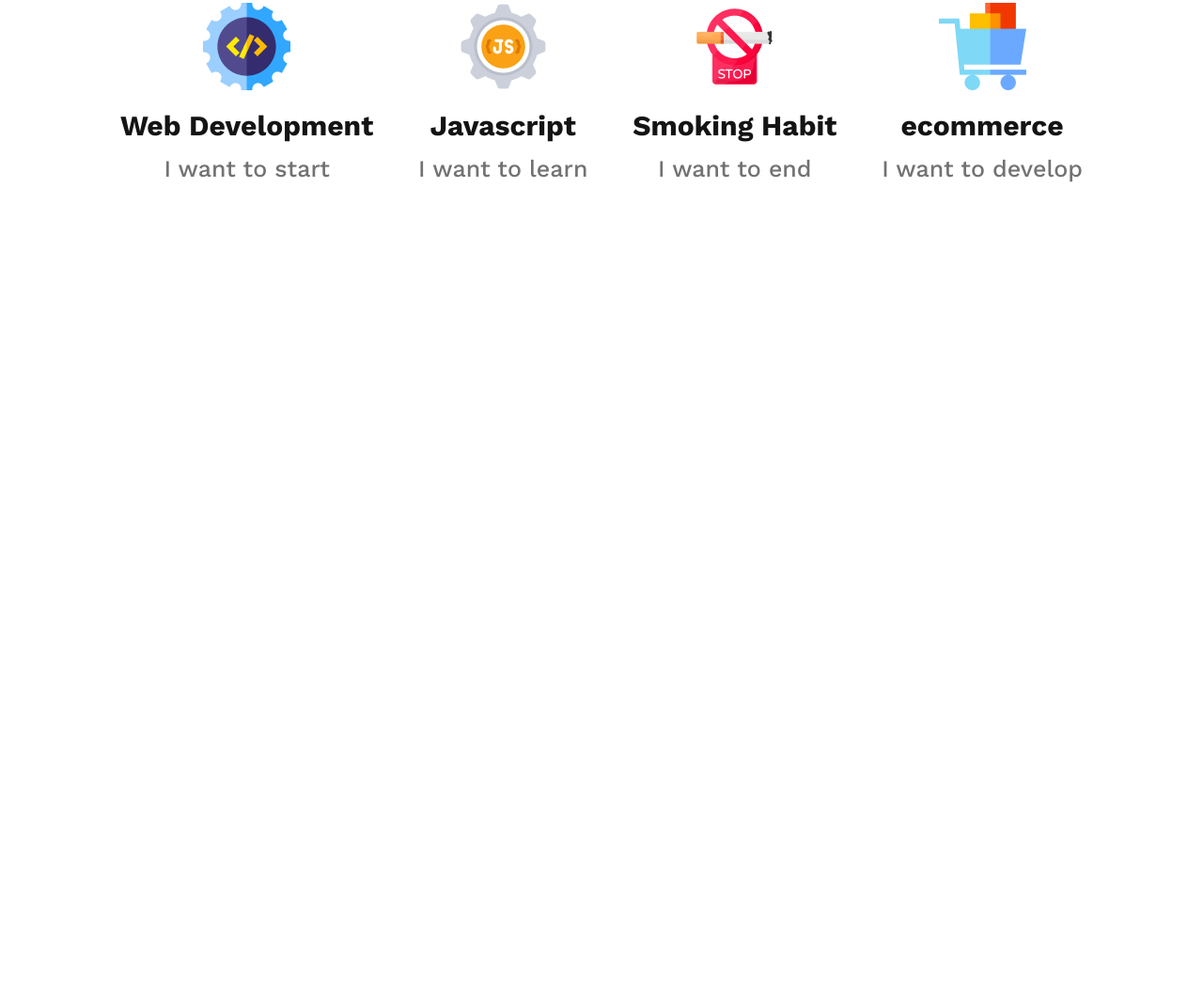
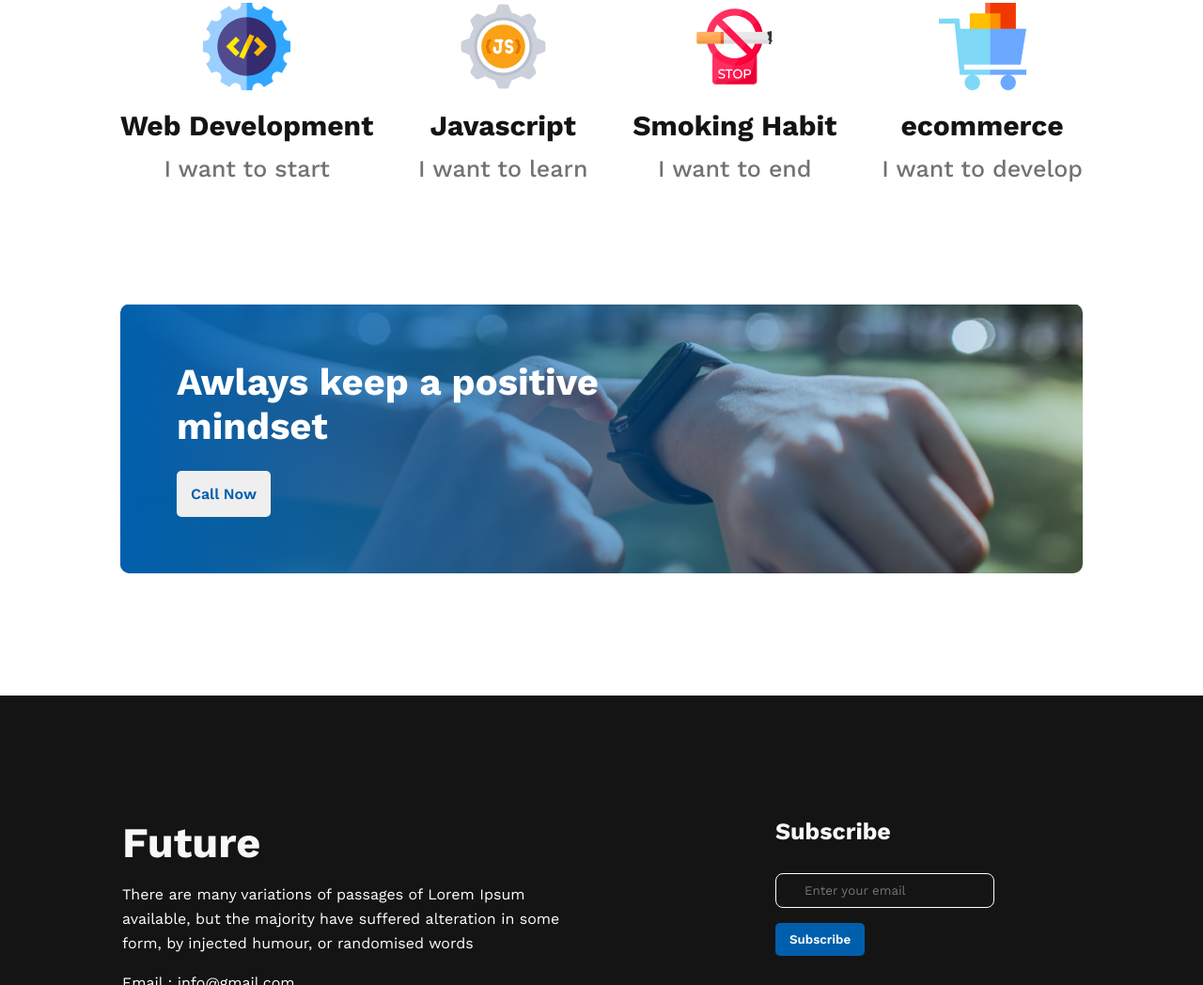
Before and after one commit to sikderfahad/my-first-assignment, a plain HTML site: page index.html in a window 1280 px wide. Shown: the part 1752-2800 px from the top of the page at 94% size. Before the commit the page ends 2078 px from the top, so only its background shows below. Drawn offline with nearby package versions, Linux system fonts and the light colour scheme.

Commit message:
second code add

```diff
--- a/assets/css/style.css
+++ b/assets/css/style.css
@@ -49,11 +49,12 @@ header {
     margin: 30px 0;
 }
 
-.bannerText a button {
+.bannerText a button,
+.positiveContent button {
     font-weight: 600;
-    font-size: 20px;
+    font-size: 16px;
     color: #005FAC;
-    padding: 10px;
+    padding: 15px;
     border-radius: 5px;
     border: none;
 }
@@ -129,3 +130,112 @@ header {
     font-size: 25px;
     color: #737272;
 }
+
+/* Keep positive section */
+
+.positiveContainer {
+    margin: auto;
+    margin-top: 130px;
+    margin-bottom: 130px;
+    width: 80%;
+    background-image: url(../images/watch.png);
+    background-position: center;
+    background-size: cover;
+    border-radius: 10px;
+}
+
+.linearOverlay {
+    width: 100%;
+    height: 100%;
+    border-radius: 10px;
+    background-image: url(../images/gradient1.png);
+    display: flex;
+    justify-content: space-between;
+    align-items: center;
+}
+
+.positiveContent {
+    width: 460px;
+    padding: 60px;
+}
+
+.positiveContent h3 {
+    font-weight: 700;
+    font-size: 40px;
+    line-height: 47px;
+    margin-bottom: 24px;
+    color: #fff;
+
+}
+
+.positiveContent button {}
+
+/* Footer */
+
+footer {
+    background: #151414;
+    color: #fff;
+}
+
+.footerContainer {
+    padding: 130px;
+    display: flex;
+    justify-content: space-between;
+}
+
+.footerLeft {
+    width: 485px;
+}
+
+.footerLeft h3 {
+    font-weight: 700;
+    font-size: 45px;
+    color: #F8F8F8;
+}
+
+.footerLeft>p {
+    margin-top: 16px;
+}
+
+.contactInfo {}
+
+.contactInfo p {
+    margin-top: 16px;
+}
+
+.socialIcon {
+    margin-top: 30px;
+}
+
+.socialIcon img {
+    margin-left: 10px;
+}
+
+.footerRight {
+    width: 325px;
+}
+
+.footerRight h3 {
+    font-weight: 700;
+    font-size: 25px;
+    color: #F8F8F8;
+}
+
+.footerRight input {
+    margin-top: 30px;
+    margin-bottom: 16px;
+    padding: 10px 30px;
+    background: transparent;
+    color: #fff;
+    border: 1px solid;
+    border-radius: 8px;
+}
+
+.footerRight button {
+    font-weight: 600;
+    background: #005FAC;
+    color: #fff;
+    padding: 10px 15px;
+    border-radius: 5px;
+    border: none;
+}
--- a/index.html
+++ b/index.html
@@ -78,12 +78,54 @@
                 </div>
             </div>
         </section>
+
+        <!-- Keep positive section -->
+
+        <section class="positiveContainer">
+            <div class="linearOverlay">
+                <div class="positiveContent">
+                    <h3>Awlays keep a positive mindset</h3>
+                    <button>Call Now</button>
+                </div>
+                <div class="blankSpace">
+
+                </div>
+            </div>
+        </section>
     </main>
 
     <!-- Footer -->
 
     <footer>
-
+        <section class="footerContainer">
+            <div class="footerLeft">
+                <h3>Future</h3>
+                <p>There are many variations of passages of Lorem Ipsum available, but the majority have suffered
+                    alteration
+                    in some form,
+                    by injected humour, or randomised words</p>
+                <div class="contactInfo">
+                    <p>Email : info@gmail.com</p>
+                    <p>Phone : 01500 00 00 00</p>
+                </div>
+                <div class="socialIcon">
+                    <a href="#">
+                        <img src="/assets/images/icons/fb.png" alt="">
+                    </a>
+                    <a href="#">
+                        <img src="/assets/images/icons/twitter.png" alt="">
+                    </a>
+                    <a href="#">
+                        <img src="/assets/images/icons/youtube.png" alt="">
+                    </a>
+                </div>
+            </div>
+            <div class="footerRight">
+                <h3>Subscribe</h3>
+                <input type="email" name="" id="" placeholder="Enter your email"><br>
+                <button>Subscribe</button>
+            </div>
+        </section>
     </footer>
 
     <br><br><br><br><br><br><br>
```
